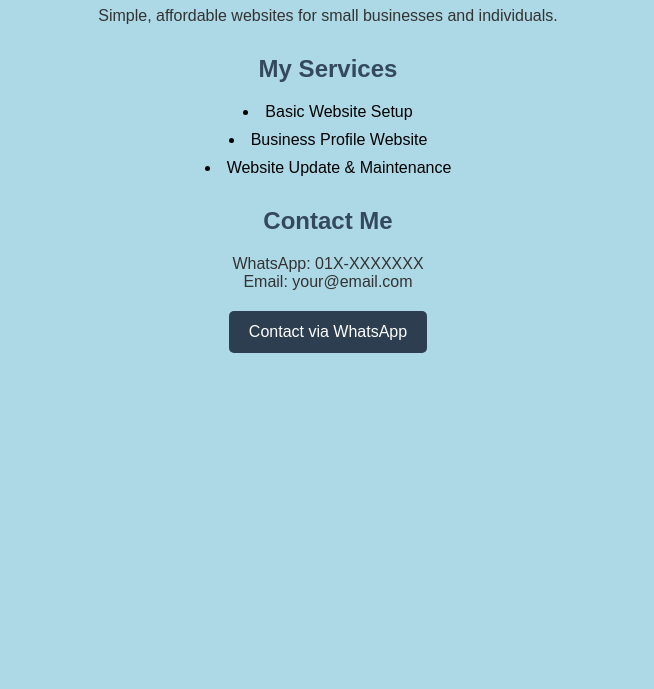
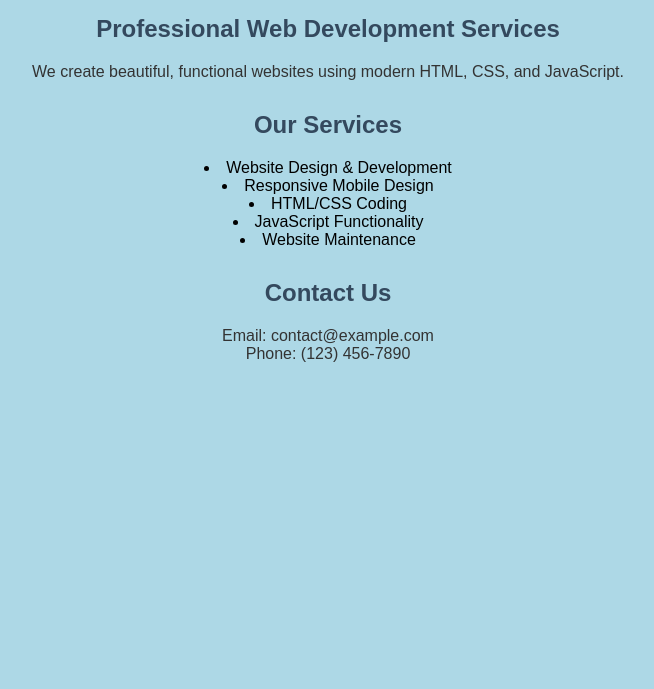
Before and after one commit to edwardsum32-rgb/upgraded-tribble, a plain HTML site: page index.html in a window 1280 px wide. Shown: the part 111-800 px from the top of the page, without its empty margins (312-966 px from the left). Drawn offline with Linux system fonts and the light colour scheme.

Commit message:
Add files via upload

```diff
--- a/index.html
+++ b/index.html
@@ -1,8 +1,31 @@
 <!DOCTYPE html>
 <html>
 <head>
+    <!-- REQUIRED META TAGS -->
+    <meta charset="UTF-8">
+    <meta name="viewport" content="width=device-width, initial-scale=1.0">
+
+    <!-- TITLE TAG -->
     <title>My Service Website</title>
 
+    <!-- SEO META TAGS -->
+    <meta name="description" content="Professional service website offering web development and design solutions.">
+    <meta name="keywords" content="web service, website design, development, HTML, CSS">
+    <meta name="author" content="Edward Sum">
+
+    <!-- OPEN GRAPH -->
+    <meta property="og:title" content="My Service Website">
+    <meta property="og:description" content="Professional web development services">
+    <meta property="og:image" content="https://via.placeholder.com/1200x630">
+    <meta property="og:url" content="https://edwardsum32-rgb.github.io/upgraded-tribble/">
+    <meta property="og:type" content="website">
+
+    <!-- Twitter Cards -->
+    <meta name="twitter:card" content="summary">
+    <meta name="twitter:title" content="My Service Website">
+    <meta name="twitter:description" content="Professional web development services">
+
+    <!-- CSS STYLES -->
     <style>
         body {
             background-color: lightblue;
@@ -10,70 +33,43 @@
             padding: 30px;
             text-align: center;
         }
-
         h1 {
             color: #2c3e50;
         }
-
         h2 {
             color: #34495e;
             margin-top: 30px;
         }
-
         p {
             color: #333;
             font-size: 16px;
             max-width: 600px;
             margin: auto;
         }
-
         ul {
             list-style-position: inside;
             padding: 0;
-    }
-
-    li {
-      margin: 10px 0;
-      font-size: 16px;
-    }
-
-    .button {
-      display: inline-block;
-      margin-top: 20px;
-      padding: 12px 20px;
-      background-color: #2c3e50;
-      color: white;
-      text-decoration: none;
-      border-radius: 5px;
-    }
-
-    .button:hover {
-      background-color: #1a252f;
         }
     </style>
 </head>
 
 <body>
+    <!-- YOUR CONTENT GOES HERE -->
+    <h1>Welcome to My Service Website</h1>
+    <h2>Professional Web Development Services</h2>
+    <p>We create beautiful, functional websites using modern HTML, CSS, and JavaScript.</p>
 
-  <h1>Edward Web Services</h1>
-  <p>
-    Simple, affordable websites for small businesses and individuals.
-  </p>
-
-  <h2>My Services</h2>
+    <h2>Our Services</h2>
     <ul>
-    <li>Basic Website Setup</li>
-    <li>Business Profile Website</li>
-    <li>Website Update & Maintenance</li>
+        <li>Website Design & Development</li>
+        <li>Responsive Mobile Design</li>
+        <li>HTML/CSS Coding</li>
+        <li>JavaScript Functionality</li>
+        <li>Website Maintenance</li>
     </ul>
 
-  <h2>Contact Me</h2>
-  <p>
-    WhatsApp: 01X-XXXXXXX <br>
-    Email: your@email.com
-  </p>
-
-  <a class="button" href="https://wa.me/601XXXXXXXX">Contact via WhatsApp</a>
-
+    <h2>Contact Us</h2>
+    <p>Email: contact@example.com</p>
+    <p>Phone: (123) 456-7890</p>
 </body>
 </html>
```
Lines whose indentation alone changed are shown as unchanged.
